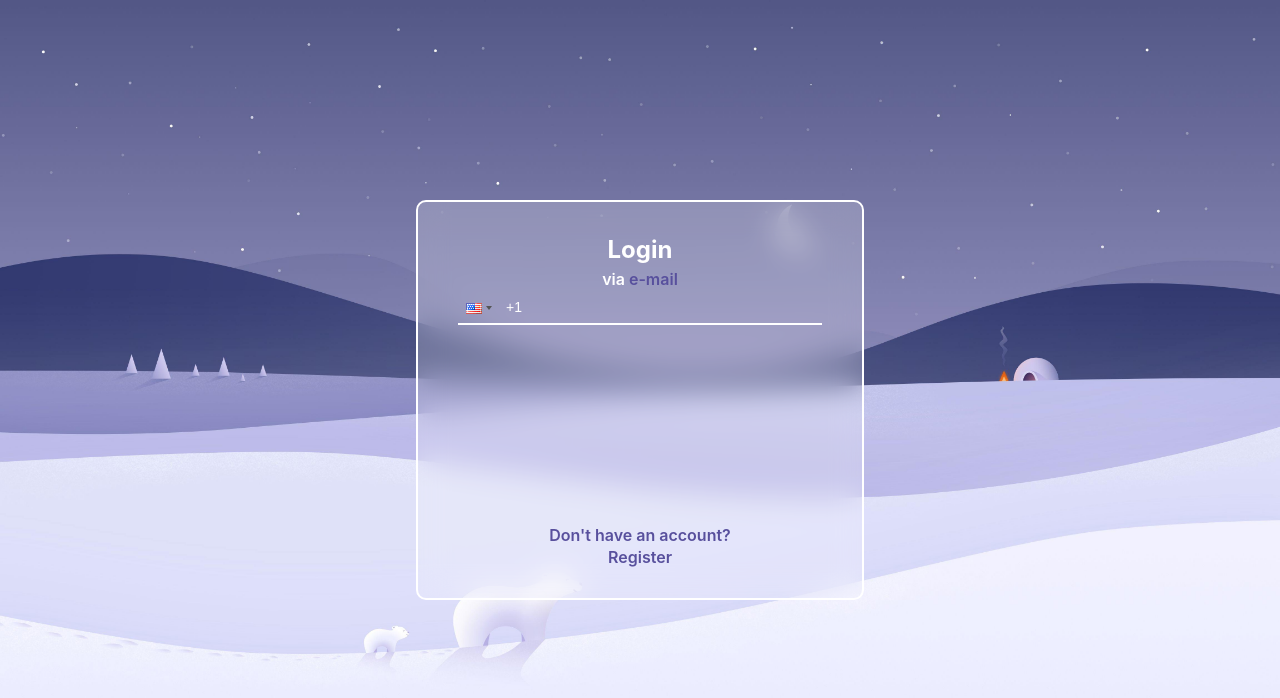
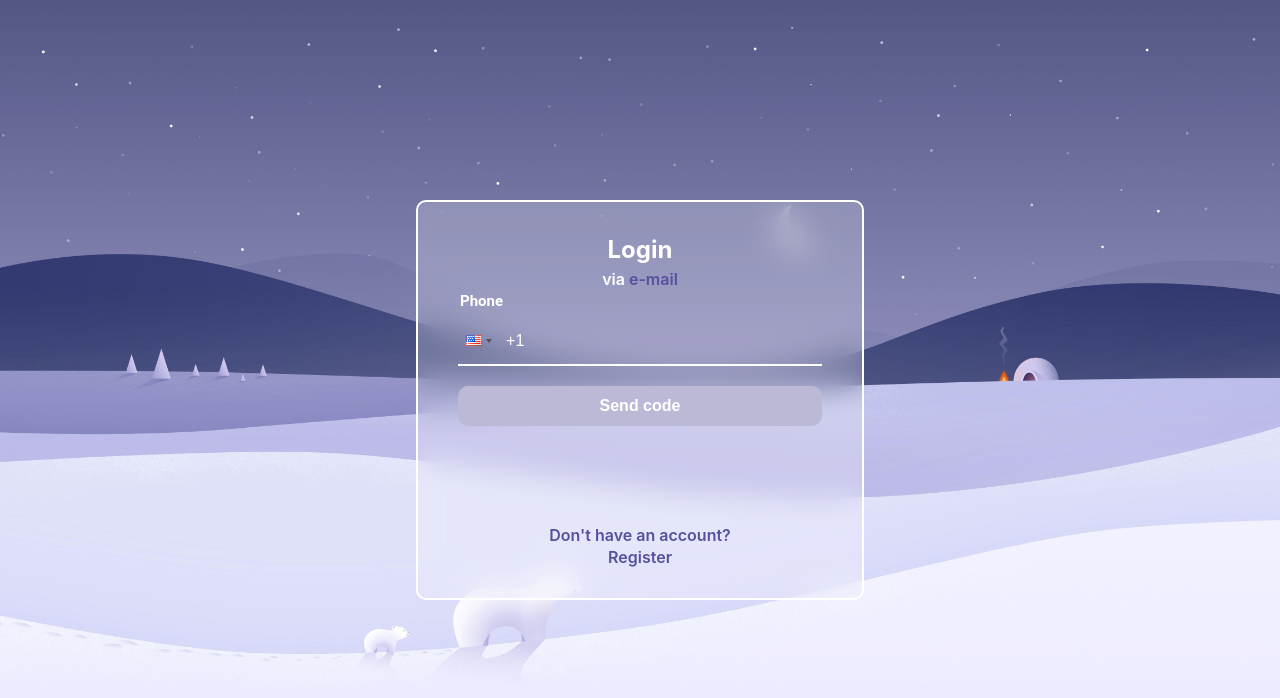
Before and after one commit to yomche/login-form, a React (Vite) app: page / in a window 1280 px wide. Both pictures are taken after a click on the element "phone". Shown: the top 698 px of the page. Built offline with nearby package versions, Linux system fonts and the light colour scheme.

Commit message:
Fix styles

```diff
--- a/src/components/form/form.module.scss
+++ b/src/components/form/form.module.scss
@@ -18,6 +18,10 @@
     }
   }
 
+  .button {
+    margin-top: 20px;
+  }
+
   .forget {
     text-align   : end;
     margin-bottom: 10px;
--- a/src/components/form/form.tsx
+++ b/src/components/form/form.tsx
@@ -14,6 +14,8 @@ export const LoginForm = () => {
     isValid,
     formType,
     setFormType,
+    phoneField,
+    setPhoneField,
   } = useForm();
 
   return (
@@ -51,7 +53,13 @@ export const LoginForm = () => {
         </>
       ) : (
         <>
-          <InputPhone />
+          <InputPhone
+            value={phoneField}
+            handleValueChange={(phone) => setPhoneField(phone)}
+          />
+          <div className={styles.button}>
+            <Button disabled={phoneField.length < 9}>Send code</Button>
+          </div>
         </>
       )}
     </div>
--- a/src/components/form/useForm.ts
+++ b/src/components/form/useForm.ts
@@ -3,6 +3,7 @@ import { useEffect, useState } from "react";
 export const useForm = () => {
   const [formType, setFormType] = useState<"email" | "phone">("email");
   const [formFields, setFormFields] = useState({ email: "", password: "" });
+  const [phoneField, setPhoneField] = useState("");
   const [formError, setFormError] = useState({ email: false, password: false });
 
   const isEmailValid = (email: string) =>
@@ -48,5 +49,7 @@ export const useForm = () => {
     isValid,
     formType,
     setFormType,
+    phoneField,
+    setPhoneField,
   };
 };
--- a/src/components/inputPhone/inputPhone.tsx
+++ b/src/components/inputPhone/inputPhone.tsx
@@ -4,14 +4,14 @@ import "./styles.css";
 
 interface MaskedPhoneProps {
   value?: string;
-  handleValueChange?: () => void;
+  handleValueChange?: (value: string) => void;
 }
 
 export const InputPhone = ({ value, handleValueChange }: MaskedPhoneProps) => {
   return (
     <>
       <PhoneInput
-        specialLabel={""}
+        specialLabel={"Phone"}
         country={"us"}
         value={value}
         onChange={handleValueChange}
--- a/src/components/inputPhone/styles.css
+++ b/src/components/inputPhone/styles.css
@@ -1,3 +1,13 @@
+.react-tel-input .special-label {
+  display: block;
+  background-color: transparent;
+  font-weight: 600;
+  font-size: 15px;
+  line-height: 22px;
+  left: 0;
+  top: 0;
+}
+
 .react-tel-input .form-control {
   border: none !important;
   background-color: transparent !important;
@@ -5,7 +15,13 @@
   border-radius: 0 !important;
   color: #fff;
   width: 100%;
+  padding: 12px 12px 12px 48px;
+  font-weight: 500;
+  font-size: 16px;
+  line-height: 22px;
   transition: all 400ms ease;
+  height: fit-content;
+  margin-top: 28px !important;
 }
 
 .react-tel-input .flag-dropdown {
@@ -15,6 +31,11 @@
 
 .react-tel-input .flag-dropdown.open .selected-flag {
   background: transparent !important;
+}
+
+.react-tel-input .selected-flag .flag {
+  top: 45px;
+  margin-top: 0 !important;
 }
 
 .react-tel-input .flag-dropdown.open {
@@ -33,10 +54,6 @@
 
 ::placeholder {
   color: #bcb9d7;
-}
-
-.react-tel-input .form-control:focus + div:before {
-  border-bottom: 2px solid #58509d;
 }
 
 .react-tel-input .country-list {
```
